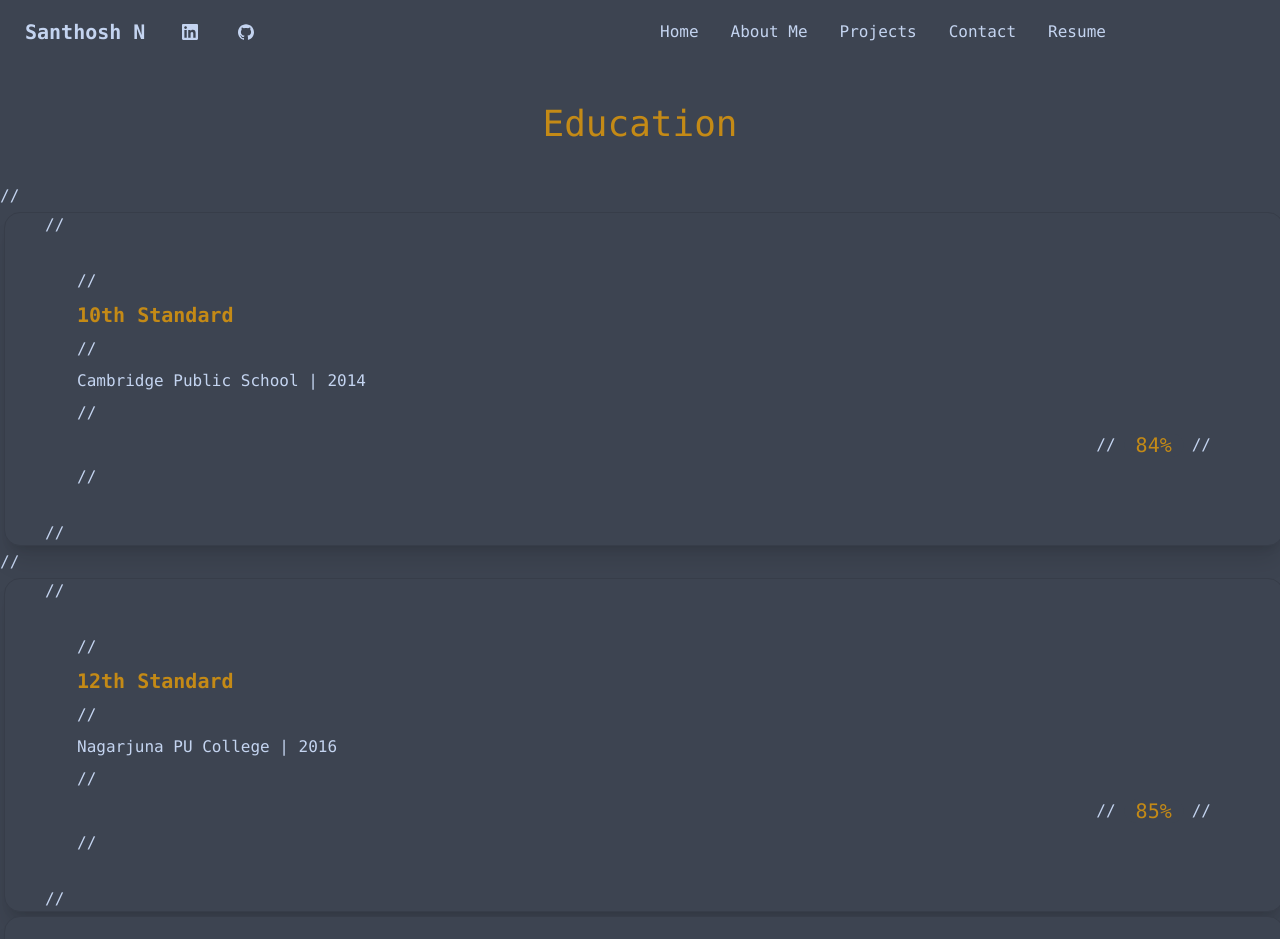
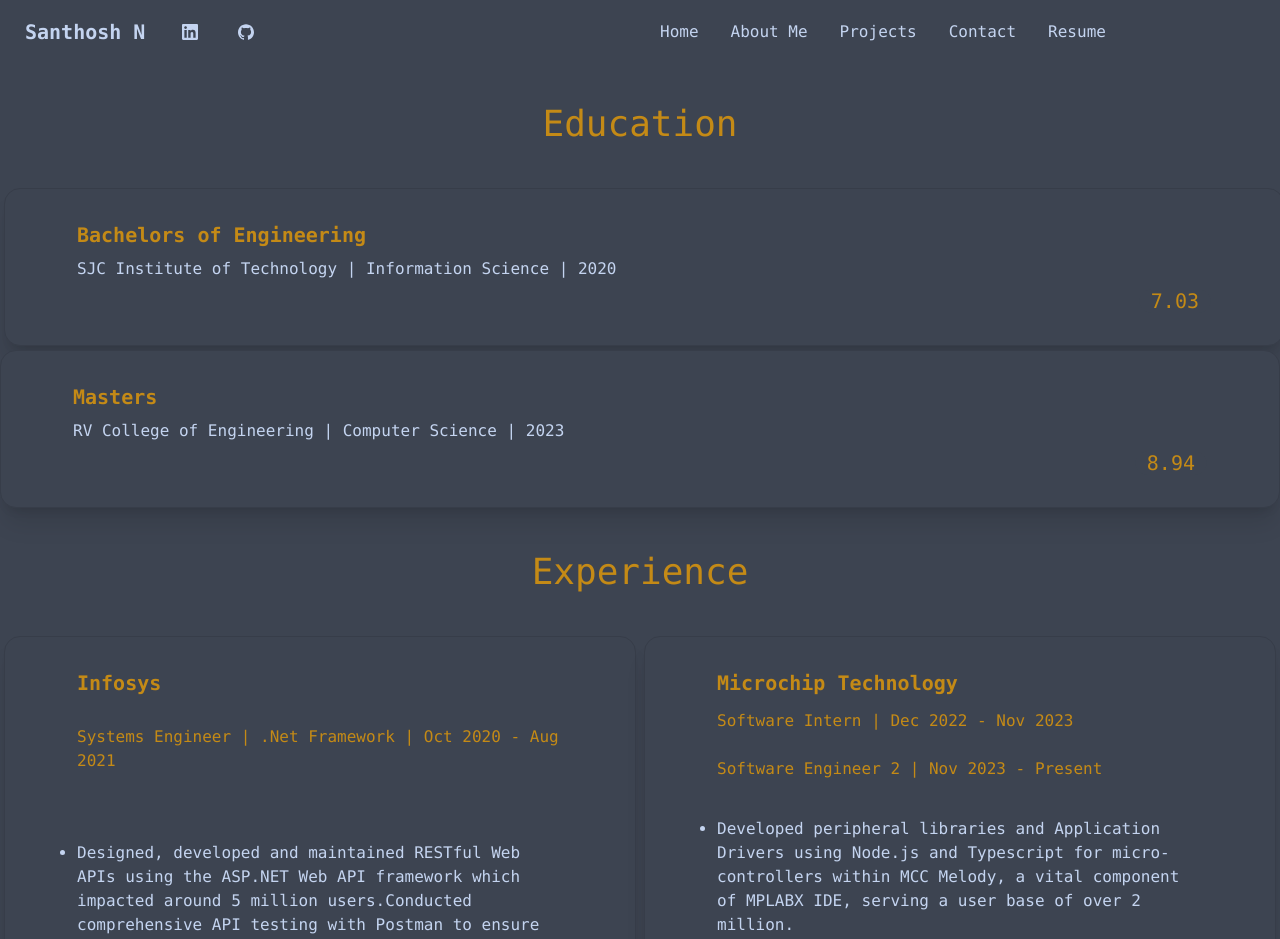
Before and after one commit to santhoshn315/portfolio, a React (Create React App) app: page /About in a window 1280 px wide. Shown: the top 939 px of the page. Built offline with nearby package versions, Linux system fonts and the light colour scheme.

Commit message:
Update Education.js

```diff
--- a/src/pages/Education.js
+++ b/src/pages/Education.js
@@ -6,24 +6,6 @@
       <h1 className="text-4xl text-[#c48a16] text-center py-10 font-mono w-[100vw] justify-center">
         Education
       </h1>
-      // <div className="card card-bordered font-mono my-1 grid grid-cols-1 justify-center md:px-10 bg-base-100 shadow-xl w-[100vw] mx-1">
-      //   <div className="card-body justify-center">
-      //     <h2 className="card-title  text-[#c48a16]">10th Standard</h2>
-      //     <p>Cambridge Public School | 2014</p>
-      //     <div className="card-actions justify-end md:justify-left">
-      //       <div className="badge  text-[#c48a16] badge-lg text-xl">84%</div>
-      //     </div>
-      //   </div>
-      // </div>
-      // <div className="card card-bordered font-mono my-1 grid grid-cols-1 justify-center align-center md:px-10 bg-base-100 shadow-xl w-[100vw] mx-1">
-      //   <div className="card-body">
-      //     <h2 className="card-title font-mono text-[#c48a16]">12th Standard</h2>
-      //     <p>Nagarjuna PU College | 2016</p>
-      //     <div className="card-actions justify-end md:justify-left">
-      //       <div className="badge  text-[#c48a16] badge-lg text-xl">85%</div>
-      //     </div>
-      //   </div>
-      // </div>
       <div className="card card-bordered my-1 font-mono grid grid-cols-1 justify-center align-center md:px-10 bg-base-100 shadow-xl w-[100vw] mx-1">
         <div className="card-body">
           <h2 className="card-title text-[#c48a16]">
```
